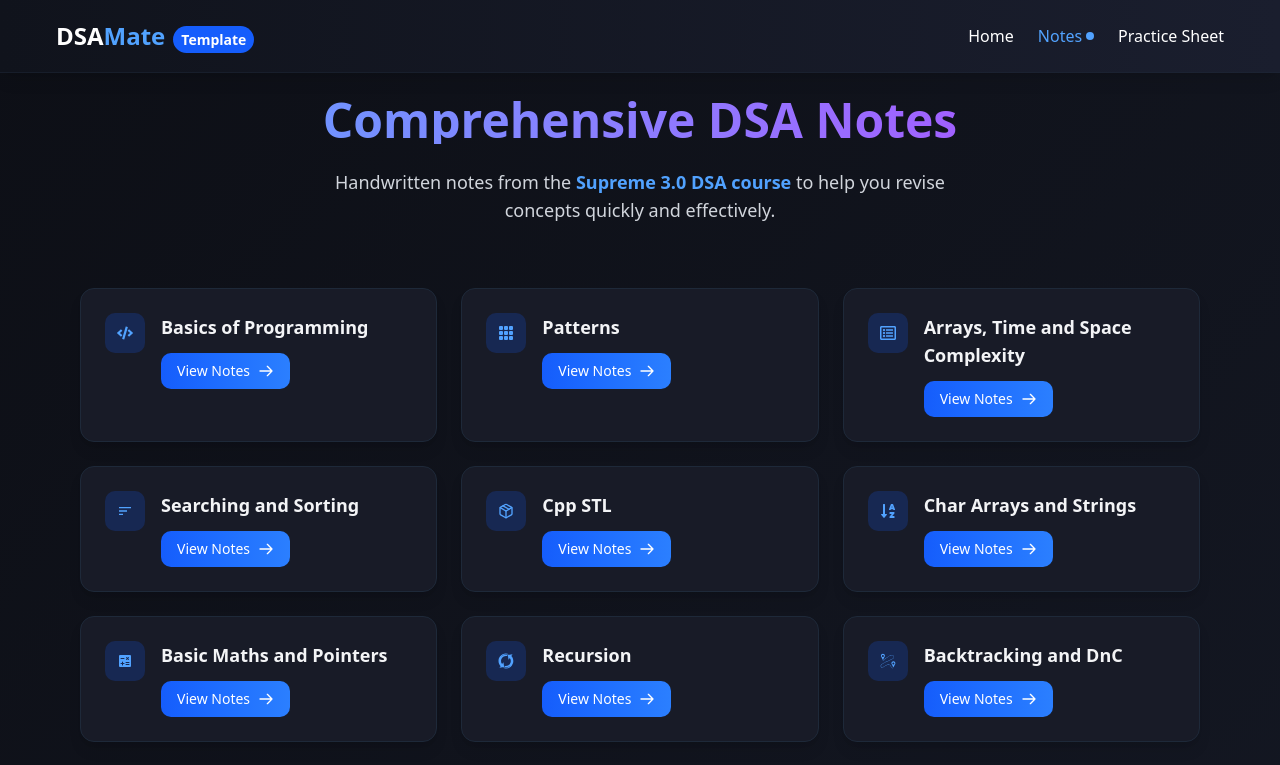
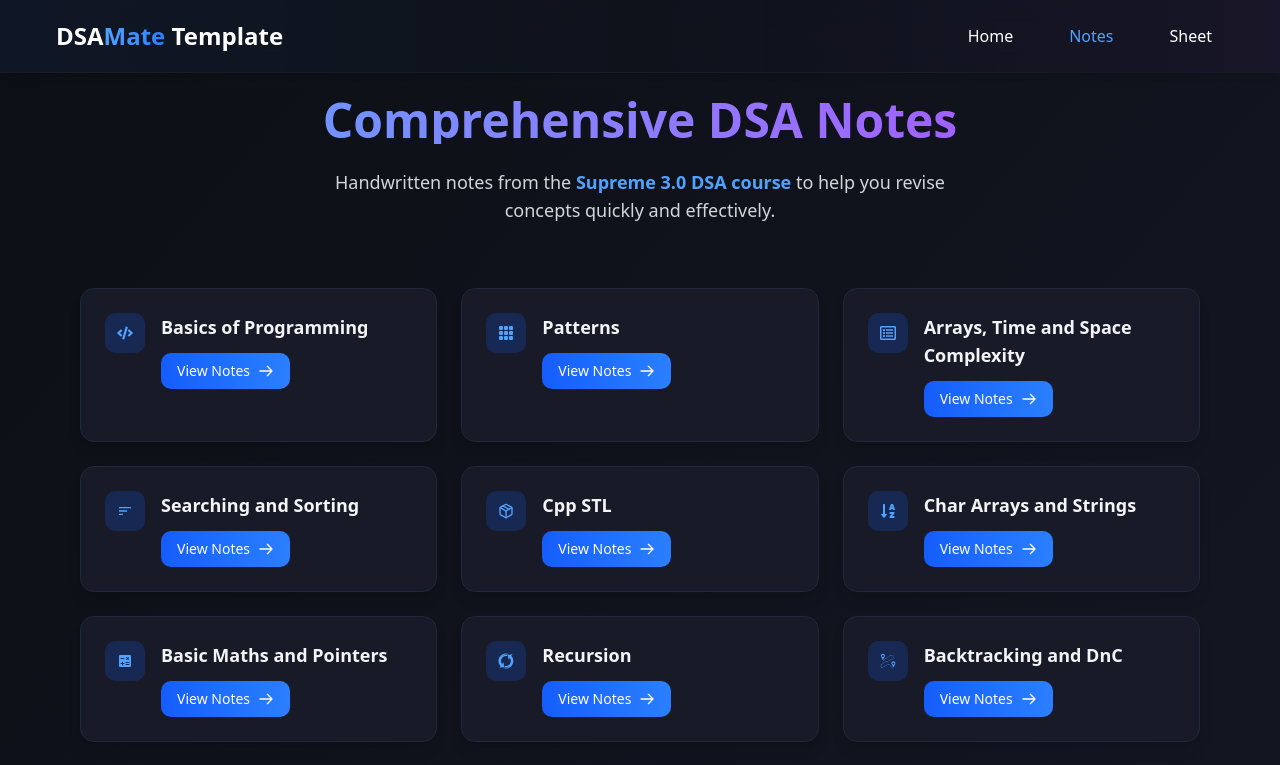
Before and after one commit to saumyayadav25/cpp-dsa-sheet-testing, a Next.js app: page /notes in a window 1280 px wide. Shown: the top 765 px of the page. Built offline with nearby package versions, Linux system fonts and the light colour scheme.

Commit message:
Made Navbar at home and notes page similar to sheet page

```diff
--- a/app/notes/page.tsx
+++ b/app/notes/page.tsx
@@ -13,7 +13,11 @@ import { RiGitBranchLine } from "react-icons/ri";
 import { FiPackage } from "react-icons/fi";
 import { CgFileDocument } from "react-icons/cg";
 import Link from 'next/link';
+import { useState, useEffect } from 'react';
 import { motion } from 'framer-motion';
+import { AnimatePresence } from 'framer-motion';
+import { Menu, X } from 'lucide-react';
+
 
 type NoteTopic = {
   title: string;
@@ -47,6 +51,23 @@ const notesList: NoteTopic[] = [
 ];
 
 export default function NotesPage() {
+    const [isScrolled, setIsScrolled] = useState(false);
+  const [isMobileMenuOpen, setIsMobileMenuOpen] = useState(false);
+
+  // Handle scroll effect
+  useEffect(() => {
+    const handleScroll = () => {
+      setIsScrolled(window.scrollY > 20);
+    };
+    window.addEventListener('scroll', handleScroll);
+    return () => window.removeEventListener('scroll', handleScroll);
+  }, []);
+
+  const navLinks = [
+    { href: '/', label: 'Home', isActive: false },
+    { href: '/notes', label: 'Notes', isActive: false },
+    { href: '/sheet', label: 'Sheet', isActive: true },
+  ];
   return (
     <>
       {/* Navbar */}
@@ -54,28 +75,96 @@ export default function NotesPage() {
         initial={{ opacity: 0, y: -20 }}
         animate={{ opacity: 1, y: 0 }}
         transition={{ duration: 0.6 }}
-        className="fixed top-0 left-0 w-full z-50 px-4 sm:px-10 md:px-14 py-4 sm:py-5 bg-gradient-to-r from-[#10131c] to-[#1a1e2e] backdrop-blur-md shadow-lg flex justify-between items-center border-b border-gray-800/50"
+        className={`fixed top-0 left-0 w-full z-50 transition-all duration-300 ${
+          isScrolled
+            ? 'bg-[#10131c]/80 backdrop-blur-xl shadow-2xl border-b border-white/10'
+            : 'bg-[#10131c]/80 backdrop-blur-md shadow-md border-b border-gray-800/50'
+        } px-4 sm:px-10 md:px-14 py-4 sm:py-5`}
       >
-        <Link href="/" className="text-2xl font-bold text-white hover:cursor-pointer group">
-          <span className="group-hover:text-blue-400 transition-all duration-300">DSA</span>
-          <span className="text-blue-400 group-hover:text-white transition-all duration-300">Mate</span>
-          <span className="text-sm ml-2 bg-blue-600 px-2 py-1 rounded-full">Template</span>
-        </Link>
+        {/* Subtle gradient overlay */}
+        <div className="absolute inset-0 bg-gradient-to-r from-blue-500/5 via-transparent to-purple-500/5 pointer-events-none" />
 
-        <div className="hidden sm:flex gap-6 text-white">
-          <Link href="/" className="hover:text-blue-400 transition-all duration-300 hover:scale-105 hover:cursor-pointer">Home</Link>
-          <Link href="./notes" className="text-blue-400 font-medium hover:scale-105 transition-all duration-300 hover:cursor-pointer flex items-center gap-1">
-            <span>Notes</span>
-            <span className="w-2 h-2 bg-blue-400 rounded-full animate-pulse"></span>
-          </Link>
-          <Link href="/sheet" className="hover:text-blue-400 transition-all duration-300 hover:scale-105 hover:cursor-pointer">Practice Sheet</Link>
-        </div>
+        <div className="relative flex items-center justify-between gap-4">
+          {/* Logo */}
+          <motion.div
+            whileHover={{ scale: 1.01 }}
+            whileTap={{ scale: 1.0 }}
+          >
+            <Link href="/" className="group relative text-2xl font-bold text-white hover:cursor-pointer">
+              <span className="relative z-10">
+                DSA<span className="text-transparent bg-clip-text bg-gradient-to-r from-blue-400 to-blue-500">Mate</span> Template
+              </span>
+            </Link>
+          </motion.div>
 
-        <div className="sm:hidden text-white flex gap-2">
-          <Link href="/" className="text-sm bg-[#1e2130] hover:bg-[#2a2e42] px-3 py-1 rounded-md transition-all hover:cursor-pointer">Home</Link>
-          <Link href="/sheet" className="text-sm bg-[#1e2130] hover:bg-[#2a2e42] px-3 py-1 rounded-md transition-all hover:cursor-pointer">Sheet</Link>
+
+          <div className="hidden md:flex items-center gap-8 text-white">
+            {navLinks.map((link) => (
+              <motion.div
+                key={link.href}
+                whileHover={{ y: -2 }}
+                whileTap={{ y: 0 }}
+              >
+                <Link
+                  href={link.href}
+                  className={`relative px-3 py-2 rounded-lg transition-all  duration-300 group hover:text-blue-400 hover:cursor-pointer`}
+                >
+                  <span className={`relative z-10 ${link.label === 'Notes' ? 'text-blue-400' : 'text-white'}`}>
+                    {link.label}
+                  </span>
+
+                  {/* Hover effect */}
+                  <div className="absolute inset-0 bg-white/5 rounded-lg opacity-0 group-hover:opacity-100 transition-opacity duration-200" />
+                </Link>
+              </motion.div>
+            ))}
+          </div>
+
+          {/* Mobile Menu Button - Only visible on mobile */}
+          <motion.button
+            className="md:hidden p-2 rounded-lg text-white hover:bg-white/10 transition-colors"
+            whileHover={{ scale: 1.05 }}
+            whileTap={{ scale: 0.95 }}
+            onClick={() => setIsMobileMenuOpen(!isMobileMenuOpen)}
+          >
+            {isMobileMenuOpen ? <X className="w-6 h-6" /> : <Menu className="w-6 h-6" />}
+          </motion.button>
         </div>
       </motion.nav>
+
+      {/* Mobile Menu Overlay */}
+      <AnimatePresence>
+        {isMobileMenuOpen && (
+          <motion.div
+            initial={{ opacity: 0, y: -10 }}
+            animate={{ opacity: 1, y: 0 }}
+            exit={{ opacity: 0, y: -10 }}
+            transition={{ duration: 0.2 }}
+            className="fixed top-0 left-0 w-full h-full bg-[#10131c]/95 backdrop-blur-xl z-40 md:hidden pt-20"
+          >
+            <div className="px-4 py-6 space-y-1">
+              {navLinks.map((link, index) => (
+                <motion.div
+                  key={link.href}
+                  initial={{ opacity: 0, x: -20 }}
+                  animate={{ opacity: 1, x: 0 }}
+                  transition={{ delay: index * 0.1 }}
+                  onClick={() => setIsMobileMenuOpen(false)}
+                >
+                  <Link
+                    href={link.href}
+                    className={`block px-4 py-3 rounded-lg text-base font-medium transition-all duration-200 cursor-pointer
+                        text-blue-400 bg-blue-500/10 border-l-4 border-blue-400
+                    `}
+                  >
+                    {link.label}
+                  </Link>
+                </motion.div>
+              ))}
+            </div>
+          </motion.div>
+        )}
+      </AnimatePresence>
 
       {/* Main notes section */}
       <motion.main
--- a/app/page.tsx
+++ b/app/page.tsx
@@ -1,16 +1,18 @@
 'use client';
 
 import React from 'react';
-import { useState } from "react";
 import Link from "next/link";
-import { motion } from "framer-motion";
 import { FaGithub, FaLinkedin, FaTwitter } from 'react-icons/fa';
 import { FaListUl, FaRegCalendarAlt, FaChartBar, FaSearch, FaFire } from "react-icons/fa";
 import { FaStar, FaRegStar, FaUserCircle  } from "react-icons/fa";
 import { FaUserAlt, FaUserSecret, FaChevronLeft, FaChevronRight } from "react-icons/fa";
 import { BiSliderAlt } from "react-icons/bi";
 import ReportIssueButton from '@/components/ReportIssueButton';
-
+import Navbar from '@/components/Navbar2';
+import { useState, useEffect } from 'react';
+import { motion } from 'framer-motion';
+import { AnimatePresence } from 'framer-motion';
+import { Menu, X } from 'lucide-react';
 const fadeInUp = {
   hidden: { opacity: 0, y: 20 },
   visible: (i: number) => ({
@@ -87,38 +89,87 @@ export default function Home() {
     </div>
   );
 }
+    const [isScrolled, setIsScrolled] = useState(false);
+  const [isMobileMenuOpen, setIsMobileMenuOpen] = useState(false);
 
+  // Handle scroll effect
+  useEffect(() => {
+    const handleScroll = () => {
+      setIsScrolled(window.scrollY > 20);
+    };
+    window.addEventListener('scroll', handleScroll);
+    return () => window.removeEventListener('scroll', handleScroll);
+  }, []);
+
+  const navLinks = [
+    { href: '/', label: 'Home', isActive: false },
+    { href: '/notes', label: 'Notes', isActive: false },
+    { href: '/sheet', label: 'Sheet', isActive: true },
+  ];
   return (
 
     <main className="min-h-screen bg-black text-white">
       <ReportIssueButton />
       {/* NAVBAR */}
-      <motion.nav
+            <motion.nav
         initial={{ opacity: 0, y: -20 }}
         animate={{ opacity: 1, y: 0 }}
         transition={{ duration: 0.6 }}
-        className="fixed top-0 left-0 w-full z-50 px-4 sm:px-10 md:px-14 py-4 sm:py-5 bg-[#10131c]/80 backdrop-blur-md shadow-md flex justify-between items-center border-b border-gray-800/50"
+        className={`fixed top-0 left-0 w-full z-50 transition-all duration-300 ${
+          isScrolled
+            ? 'bg-[#10131c]/80 backdrop-blur-xl shadow-2xl border-b border-white/10'
+            : 'bg-[#10131c]/80 backdrop-blur-md shadow-md border-b border-gray-800/50'
+        } px-4 sm:px-10 md:px-14 py-4 sm:py-5`}
       >
-        <Link href="/" className="text-2xl font-bold text-white hover:cursor-pointer">
-          DSA<span className="text-blue-400">Mate</span> Template
-        </Link>
-        {/* Desktop Links */}
-        <div className="hidden sm:flex gap-6 text-white ">
-          <Link href="/" className="text-blue-400 hover:cursor-pointer">Home</Link>
-          <Link href="./notes" className="hover:text-blue-400 transition hover:cursor-pointer">Notes</Link>
-          <Link href="/sheet" className="hover:text-blue-400 transition hover:cursor-pointer">Practice Sheet</Link>
+        {/* Subtle gradient overlay */}
+        <div className="absolute inset-0 bg-gradient-to-r from-blue-500/5 via-transparent to-purple-500/5 pointer-events-none" />
+
+        <div className="relative flex items-center justify-between gap-4">
+          {/* Logo */}
+          <motion.div
+            whileHover={{ scale: 1.01 }}
+            whileTap={{ scale: 1.0 }}
+          >
+            <Link href="/" className="group relative text-2xl font-bold text-white hover:cursor-pointer">
+              <span className="relative z-10">
+                DSA<span className="text-transparent bg-clip-text bg-gradient-to-r from-blue-400 to-blue-500">Mate</span> Template
+              </span>
+            </Link>
+          </motion.div>
+
+
+          <div className="hidden md:flex items-center gap-8 text-white">
+            {navLinks.map((link) => (
+              <motion.div
+                key={link.href}
+                whileHover={{ y: -2 }}
+                whileTap={{ y: 0 }}
+              >
+                <Link
+                  href={link.href}
+                  className={`relative px-3 py-2 rounded-lg transition-all  duration-300 group hover:text-blue-400 hover:cursor-pointer`}
+                >
+                  <span className={`relative z-10 ${link.label === 'Notes' ? 'text-blue-400' : 'text-white'}`}>
+                    {link.label}
+                  </span>
+
+                  {/* Hover effect */}
+                  <div className="absolute inset-0 bg-white/5 rounded-lg opacity-0 group-hover:opacity-100 transition-opacity duration-200" />
+                </Link>
+              </motion.div>
+            ))}
+          </div>
+
+          {/* Mobile Menu Button - Only visible on mobile */}
+          <motion.button
+            className="md:hidden p-2 rounded-lg text-white hover:bg-white/10 transition-colors"
+            whileHover={{ scale: 1.05 }}
+            whileTap={{ scale: 0.95 }}
+            onClick={() => setIsMobileMenuOpen(!isMobileMenuOpen)}
+          >
+            {isMobileMenuOpen ? <X className="w-6 h-6" /> : <Menu className="w-6 h-6" />}
+          </motion.button>
         </div>
-
-        {/* Mobile links*/}
-      <div className="sm:hidden ">
-        <Link href="./notes" className="hover:text-blue-400 transition hover:cursor-pointer">Notes</Link>
-        <Link
-          href="/sheet"
-          className="text-sm text-white px-4 py-2 rounded-md transition hover:cursor-pointer"
-        >
-          Practice Sheet
-        </Link>
-      </div>
       </motion.nav>
 
       {/* HERO SECTION */}
--- a/components/AuthButtons.tsx
+++ b/components/AuthButtons.tsx
@@ -8,7 +8,6 @@ export default function AuthButtons() {
   const dropdownRef = useRef<HTMLDivElement>(null);
 
   const menuItems = [
-    { label: "Home", href: "/", icon: "" },
     { label: "Star on GitHub", href: "https://github.com/saumyayadav25/DSA-Supreme-3.0", icon: "⭐" },
     { label: "Give Testimonial", href: "https://forms.gle/8BXQC1o3hsVsEEBp9", icon: "✨" },
     { label: "Provide Feedback", href: "https://forms.gle/bdwBp8oFRWugcrcg9", icon: "💭" },
--- a/components/Navbar.tsx
+++ b/components/Navbar.tsx
@@ -41,7 +41,7 @@ export default function Navbar({ searchTerm, setSearchTerm, streak }: NavbarProp
   const navLinks = [
     { href: '/', label: 'Home', isActive: false },
     { href: '/notes', label: 'Notes', isActive: false },
-    { href: '/sheet', label: 'Practice Sheet', isActive: true },
+    { href: '/sheet', label: 'Sheet', isActive: true },
   ];
 
   const streakVariants = {
@@ -187,9 +187,9 @@ export default function Navbar({ searchTerm, setSearchTerm, streak }: NavbarProp
             >
               <Link
                 href={link.href}
-                className={`relative px-3 py-2  rounded-lg transition-all duration-300 group hover:text-blue-400 hover:cursor-pointer`}
+                className={`relative px-3 py-2  rounded-lg transition-all duration-300 group hover:text-blue-400 hover:cursor-pointer hover:bg-white/5`}
               >
-                <span className={`relative z-10 ${link.label === 'Practice Sheet' ? 'text-blue-400' : 'text-white hover:text-blue-400'}`}>
+                <span className={`relative z-10 ${link.label === 'Sheet' ? 'text-blue-400' : 'text-white hover:text-blue-400'}`}>
                   {link.label}
                 </span>
 
--- /dev/null
+++ b/components/Navbar2.tsx
@@ -0,0 +1,125 @@
+'use client';
+
+import { useState, useEffect } from 'react';
+import { Menu, X } from 'lucide-react';
+import Link from 'next/link';
+import { motion, AnimatePresence } from 'framer-motion';
+
+export default function Navbar() {
+  const [isScrolled, setIsScrolled] = useState(false);
+  const [isMobileMenuOpen, setIsMobileMenuOpen] = useState(false);
+
+  // Handle scroll effect
+  useEffect(() => {
+    const handleScroll = () => {
+      setIsScrolled(window.scrollY > 20);
+    };
+    window.addEventListener('scroll', handleScroll);
+    return () => window.removeEventListener('scroll', handleScroll);
+  }, []);
+
+  const navLinks = [
+    { href: '/', label: 'Home', isActive: false },
+    { href: '/notes', label: 'Notes', isActive: false },
+    { href: '/sheet', label: 'Sheet', isActive: true },
+  ];
+
+  return (
+    <>
+      <motion.nav
+        initial={{ opacity: 0, y: -20 }}
+        animate={{ opacity: 1, y: 0 }}
+        transition={{ duration: 0.6 }}
+        className={`fixed top-0 left-0 w-full z-50 transition-all duration-300 ${
+          isScrolled
+            ? 'bg-[#10131c]/80 backdrop-blur-xl shadow-2xl border-b border-white/10'
+            : 'bg-[#10131c]/80 backdrop-blur-md shadow-md border-b border-gray-800/50'
+        } px-4 sm:px-10 md:px-14 py-4 sm:py-5`}
+      >
+        {/* Subtle gradient overlay */}
+        <div className="absolute inset-0 bg-gradient-to-r from-blue-500/5 via-transparent to-purple-500/5 pointer-events-none" />
+
+        <div className="relative flex items-center justify-between gap-4">
+          {/* Logo */}
+          <motion.div
+            whileHover={{ scale: 1.01 }}
+            whileTap={{ scale: 1.0 }}
+          >
+            <Link href="/" className="group relative text-2xl font-bold text-white hover:cursor-pointer">
+              <span className="relative z-10">
+                DSA<span className="text-transparent bg-clip-text bg-gradient-to-r from-blue-400 to-blue-500">Mate</span> Template
+              </span>
+            </Link>
+          </motion.div>
+
+
+          <div className="hidden md:flex items-center gap-6 text-white">
+            {navLinks.map((link) => (
+              <motion.div
+                key={link.href}
+                whileHover={{ y: -2 }}
+                whileTap={{ y: 0 }}
+              >
+                <Link
+                  href={link.href}
+                  className={`relative px-3 py-2 rounded-lg transition-all duration-300 group hover:text-blue-400 hover:cursor-pointer`}
+                >
+                  <span className={`relative z-10 ${link.isActive ? 'text-blue-400' : ' text-blue-400'}`}>
+                    {link.label}
+                  </span>
+
+                  {/* Hover effect */}
+                  <div className="absolute inset-0 bg-white/5 rounded-lg opacity-0 group-hover:opacity-100 transition-opacity duration-200" />
+                </Link>
+              </motion.div>
+            ))}
+          </div>
+
+          {/* Mobile Menu Button - Only visible on mobile */}
+          <motion.button
+            className="md:hidden p-2 rounded-lg text-white hover:bg-white/10 transition-colors"
+            whileHover={{ scale: 1.05 }}
+            whileTap={{ scale: 0.95 }}
+            onClick={() => setIsMobileMenuOpen(!isMobileMenuOpen)}
+          >
+            {isMobileMenuOpen ? <X className="w-6 h-6" /> : <Menu className="w-6 h-6" />}
+          </motion.button>
+        </div>
+      </motion.nav>
+
+      {/* Mobile Menu Overlay */}
+      <AnimatePresence>
+        {isMobileMenuOpen && (
+          <motion.div
+            initial={{ opacity: 0, y: -10 }}
+            animate={{ opacity: 1, y: 0 }}
+            exit={{ opacity: 0, y: -10 }}
+            transition={{ duration: 0.2 }}
+            className="fixed top-0 left-0 w-full h-full bg-[#10131c]/95 backdrop-blur-xl z-40 md:hidden pt-20"
+          >
+            <div className="px-4 py-6 space-y-1">
+              {navLinks.map((link, index) => (
+                <motion.div
+                  key={link.href}
+                  initial={{ opacity: 0, x: -20 }}
+                  animate={{ opacity: 1, x: 0 }}
+                  transition={{ delay: index * 0.1 }}
+                  onClick={() => setIsMobileMenuOpen(false)}
+                >
+                  <Link
+                    href={link.href}
+                    className={`block px-4 py-3 rounded-lg text-base font-medium transition-all duration-200 cursor-pointer
+                        text-blue-400 bg-blue-500/10 border-l-4 border-blue-400
+                    `}
+                  >
+                    {link.label}
+                  </Link>
+                </motion.div>
+              ))}
+            </div>
+          </motion.div>
+        )}
+      </AnimatePresence>
+    </>
+  );
+}
```
